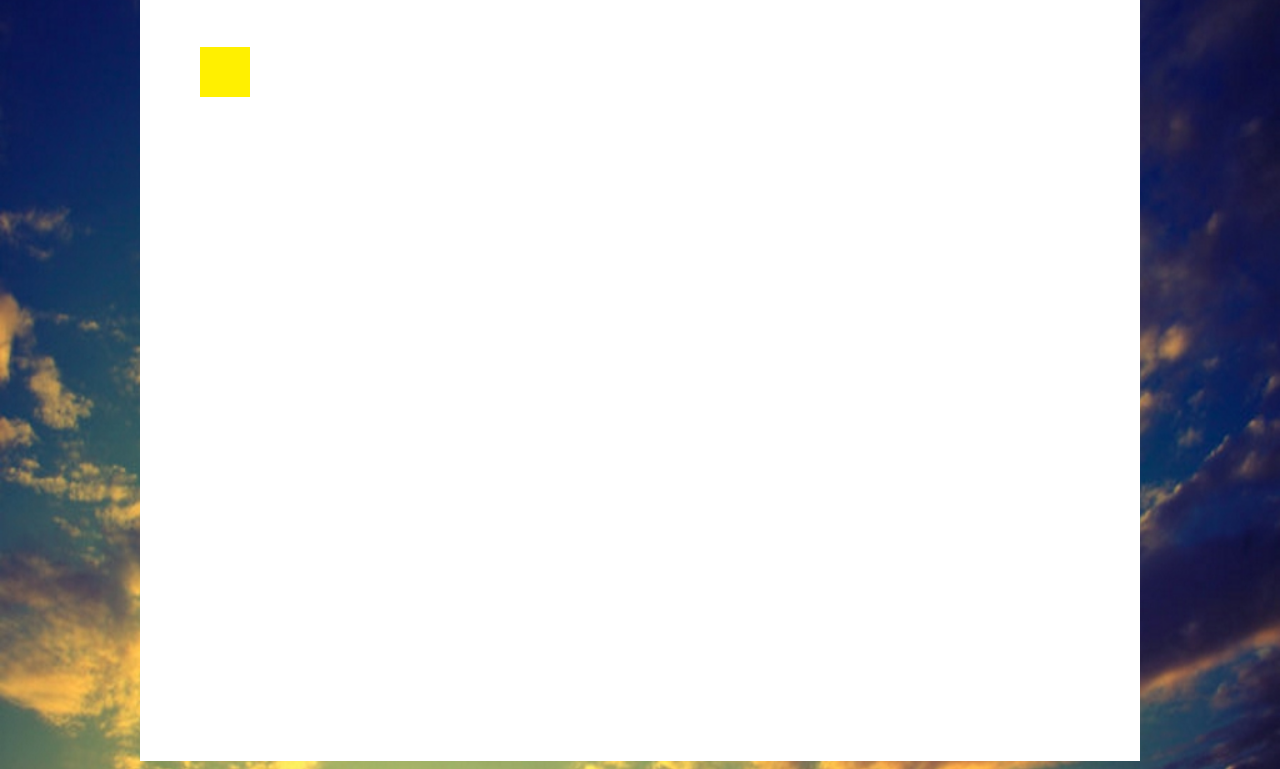
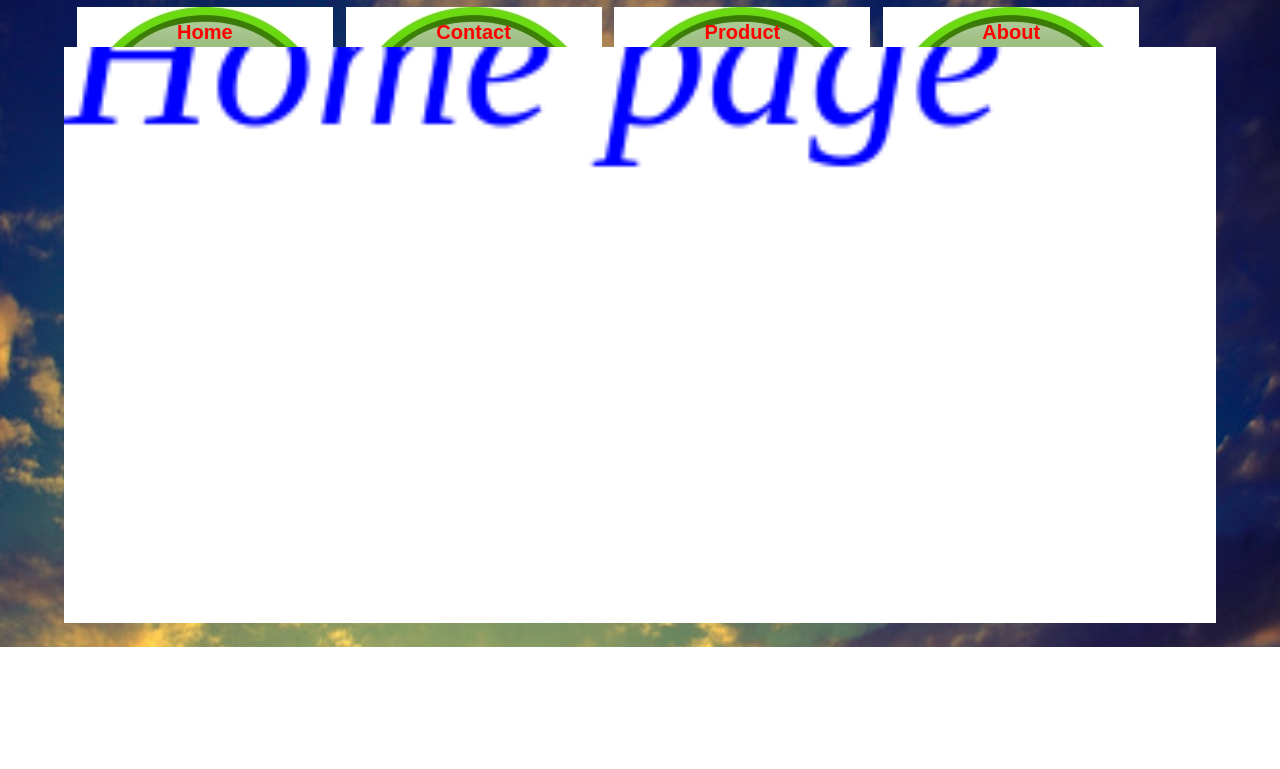
Before and after one commit to Senchy/Maynooth_Consultancy, a plain HTML site: page index.html in a window 1280 px wide. Shown: the part 153-922 px from the top of the page. After the commit the page ends 800 px from the top, so only its background shows below. Drawn offline with Linux system fonts and the light colour scheme.

Commit message:
testing more

```diff
--- /dev/null
+++ b/Scripts/About.js
@@ -0,0 +1,14 @@
+var c = document.getElementById("myCanvas");
+var context = c.getContext("2d");
+About = function()
+{
+	context.fillStyle = "#FFFFFF";
+	context.fillRect(0,0,7000,7000);
+	context.fillStyle = "blue";
+  	context.font = 'italic 40pt Times Roman';
+	context.fillText("About", 0, 20);
+};
+document.getElementById("About").onclick = function ()
+{
+	About();
+};
--- /dev/null
+++ b/Scripts/Contact.js
@@ -0,0 +1,16 @@
+var c = document.getElementById("myCanvas");
+var context = c.getContext("2d");
+Contact = function()
+{
+	context.fillStyle = "#FFFFFF";
+	context.fillRect(0,0,7000,7000);
+	context.fillStyle = "black";
+  	context.font = 'italic 40pt Times Roman';
+	context.fillText("Contacts us at the approved place or whatever\nbla bla bla bla bla bla vla bpa b", 0, 20);
+
+};
+
+document.getElementById("Contact").onclick = function ()
+{
+	Contact();
+};
--- a/Scripts/Game.js
+++ /dev/null
@@ -1,4 +0,0 @@
-var c = document.getElementById("myCanvas");
-var ctx = c.getContext("2d");
-ctx.fillStyle = "#FFFFFF";
-ctx.fillRect(0,0,7000,7000);
--- /dev/null
+++ b/Scripts/Home.js
@@ -0,0 +1,15 @@
+var c = document.getElementById("myCanvas");
+var context = c.getContext("2d");
+Home = function()
+{
+	context.fillStyle = "#FFFFFF";
+	context.fillRect(0,0,7000,7000);
+	context.fillStyle = "blue";
+  	context.font = 'italic 40pt Times Roman';
+	context.fillText("Home page", 0, 20);
+};
+Home();
+document.getElementById("Home").onclick = function ()
+{
+	Home();
+};
--- /dev/null
+++ b/Scripts/Product.js
@@ -0,0 +1,14 @@
+var c = document.getElementById("myCanvas");
+var context = c.getContext("2d");
+Product = function()
+{
+	context.fillStyle = "#FFFFFF";
+	context.fillRect(0,0,7000,7000);
+	context.fillStyle = "blue";
+  	context.font = 'italic 40pt Times Roman';
+	context.fillText("products", 10, 20);
+};
+document.getElementById("Product").onclick = function ()
+{
+	Product();
+};
--- a/index.html
+++ b/index.html
@@ -3,69 +3,113 @@
 <head>
 <style type="text/css">
 body{
-	background:url(Backround.jpg) #A98436
+	background:url(Images/Backround.jpg);
 	no-repeat left top;
-	background-size: 100%;
-}
-p {
-    color: red;
-    text-align: center;
+	background-size: cover;
 }
 h1 {
+	font-size:			54px !important;
     color: orange;
     text-align: center;
 }
-
-button {
-  	border-top:			2px solid #a3ceda;
-	border-left:		2px solid #a3ceda;
-	border-right:		2px solid #4f6267;
-	border-bottom:		2px solid #4f6267;
-	padding:			10px 20px !important;
-	font-size:			14px !important;
-	background-color:	#c4f1fe;
-	font-weight:		bold;
-	position:			absolute;
-	top:				50px;
-	left:				200px;
-	background: 		#fff000;
-	color:				red;
-}
-.fsSubmitButton
+.HomeButton
 {
-
-	font-size:			14px !important;
+	background-image: 	url(Images/button.jpg);
+	background-repeat:	no-repeat;
+	font-size:			20px !important;
 	font-weight:		bold;
 	color:				red;
-	content: 			'YA';
 	background-size: 	100%;
 	height:				50px;
-	width:				50px;
+	width:				20%;
 	border:				none;
-	position: absolute;
-	top: 200px;
-	left: 200px;
-	text-indent:		-999em;
+	position:absolute;
+	left:6%;
+	top:20%;
+}
+.HomeButton
+{
+	background-image: 	url(Images/button.jpg);
+	background-repeat:	no-repeat;
+	font-size:			20px !important;
+	font-weight:		bold;
+	color:				red;
+	background-size: 	100%;
+	height:				50px;
+	width:				20%;
+	border:				none;
+	position:absolute;
+	left:6%;
+	top:20%;
+}
+.ContactButton
+{
+	background-image: 	url(Images/button.jpg);
+	background-repeat:	no-repeat;
+	font-size:			20px !important;
+	font-weight:		bold;
+	color:				red;
+	background-size: 	100%;
+	height:				50px;
+	width:				20%;
+	border:				none;
+	position:absolute;
+	left:27%;
+	top:20%;
+}
+.ProductButton
+{
+	background-image: 	url(Images/button.jpg);
+	background-repeat:	no-repeat;
+	font-size:			20px !important;
+	font-weight:		bold;
+	color:				red;
+	background-size: 	100%;
+	height:				50px;
+	width:				20%;
+	border:				none;
+	position:absolute;
+	left:48%;
+	top:20%;
+}
+.AboutButton
+{
+	background-image: 	url(Images/button.jpg);
+	background-repeat:	no-repeat;
+	font-size:			20px !important;
+	font-weight:		bold;
+	color:				red;
+	background-size: 	100%;
+	height:				50px;
+	width:				20%;
+	border:				none;
+	position:absolute;
+	left:69%;
+	top:20%;
 }
 canvas {
-    padding-left: 	10;
-    padding-right: 	10;
     margin-left: 	auto;
     margin-right: 	auto;
     display: 		block;
-    width: 			1000px;
-    height:			800px;
+    width: 			90%;
+    height:			1400;
+	position:absolute;
+	top: 25%;
+	left: 5%;
 }
 </style>
 </head>
 
-<h1>My Web Page</h1>
-
-<p id="demo">A Paragraph</p>
+<h1>Maynooth Marketing & Consultancy</h1>
+<input id="Home" type="button" value="Home" class = "HomeButton"/>
+<input id="About" type="button" value="About" class = "AboutButton"/>
+<input id="Product" type="button" value="Product" class = "ProductButton"/>
+<input id="Contact" type="button" value="Contact" class = "ContactButton"/>
 <div> <canvas id="myCanvas" > </canvas> </div>
-<button type="button" onclick="myFunction()">Try it</button>
-<button type="button" onclick="myFunction()" class="fsSubmitButton">T</button>
-<script type="text/javascript" src="Scripts/Game.js"></script>
+<script type="text/javascript" src="Scripts/Home.js"></script>
+<script type="text/javascript" src="Scripts/Contact.js"></script>
+<script type="text/javascript" src="Scripts/About.js"></script>
+<script type="text/javascript" src="Scripts/Product.js"></script>
 
 </body>
 </html>
```
Also changed, not shown: Scripts/Main.js (added, +14 -0 lines), Images/Backround.jpg (renamed from Backround.jpg), Images/button.jpg (renamed from button.jpg).
